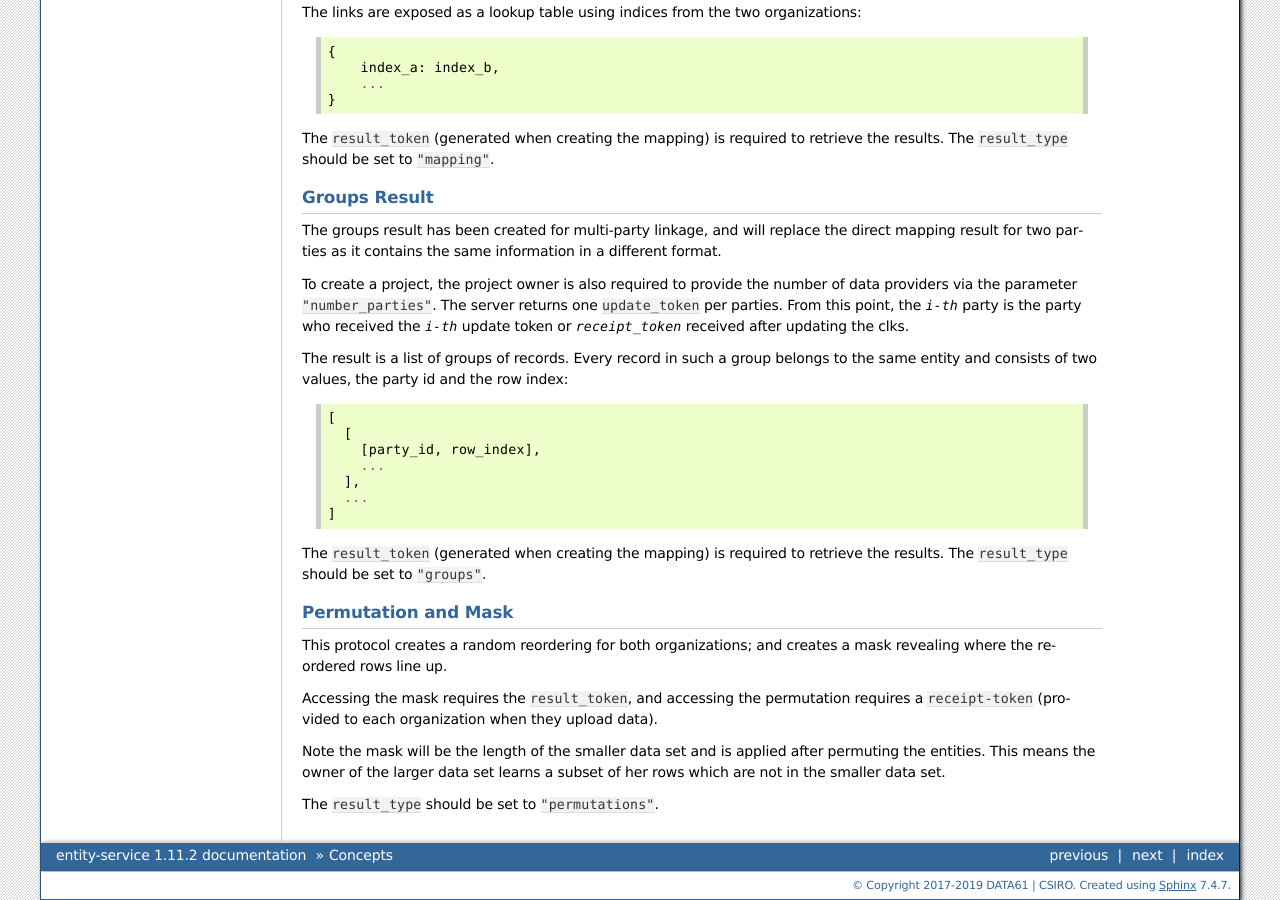
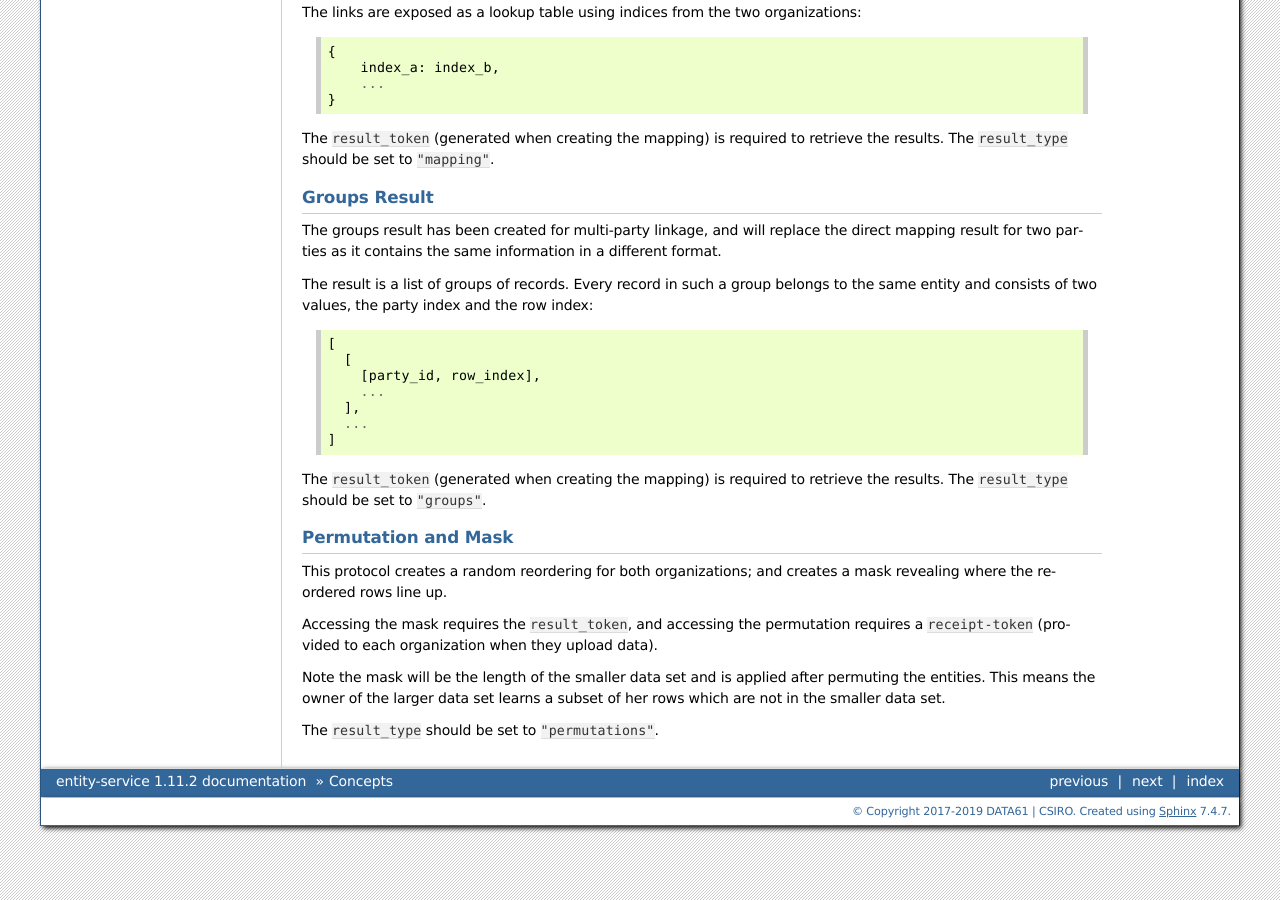
Before and after one commit to data61/anonlink-entity-service, a Sphinx documentation site: the page built from docs/concepts.rst, in a window 1280 px wide and 900 px high, scrolled down 1939 px. Built offline with Sphinx 7.4.7, drawn with Linux system fonts in a browser that asks for light colours; formulas are drawn with MathJax 3.

Commit message:
Remove section about party index which is confusing.

```diff
--- a/docs/concepts.rst
+++ b/docs/concepts.rst
@@ -150,13 +150,8 @@ Groups Result
 The groups result has been created for multi-party linkage, and will replace the direct mapping result
 for two parties as it contains the same information in a different format.
 
-To create a project, the project owner is also required to provide the number of data providers via
-the parameter ``"number_parties"``. The server returns one ``update_token`` per parties.
-From this point, the `i-th` party is the party who received the `i-th` update token or
-`receipt_token` received after updating the clks.
-
 The result is a list of groups of records. Every record in such a group belongs to the same entity and
-consists of two values, the party id and the row index::
+consists of two values, the party index and the row index::
 
     [
       [
```
